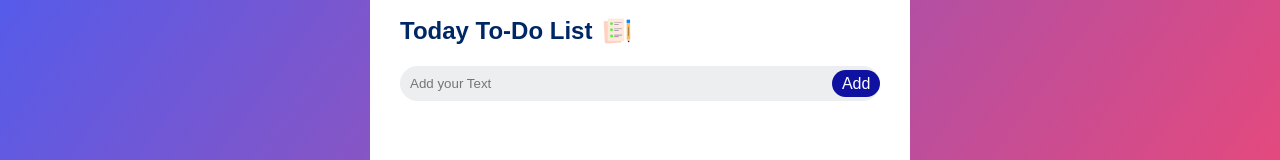
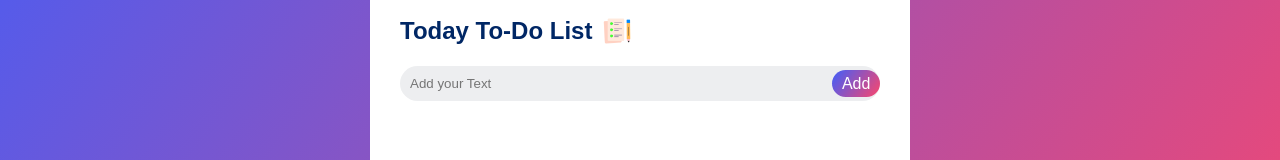
Before and after one commit to AlameenSakiru/To-do-List, a plain HTML site: page index.html in a window 1280 px wide. Shown: the part 309-469 px from the top of the page. Drawn offline with Linux system fonts and the light colour scheme.

Commit message:
style.css

```diff
--- a/style.css
+++ b/style.css
@@ -63,7 +63,7 @@ button{
     border: none;
     outline: none;
     padding: 1% 2% ;
-    background: #0f11a0;
+    background: linear-gradient(126deg, rgba(63,94,251,1) 0%, rgba(252,70,107,1) 100%);
     color: #fff;
     font-size: 16px;
     cursor: pointer;
```
